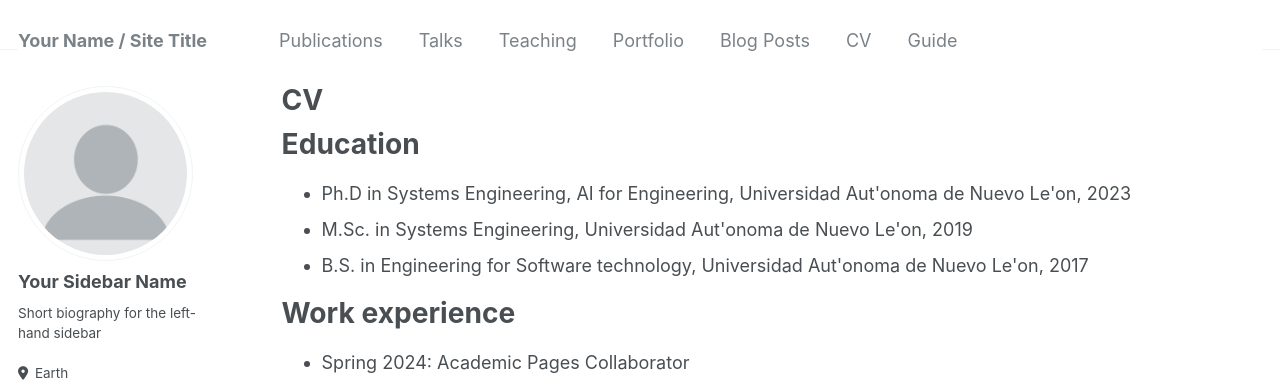
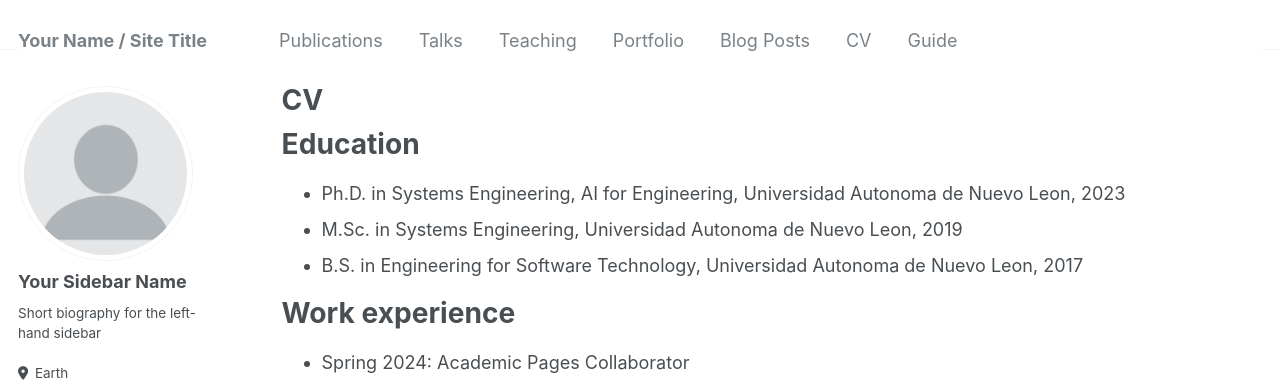
Before and after one commit to mayraberrones94/mayraberrones94.github.io, a Jekyll site: the page built from _pages/cv.md, in a window 1280 px wide and 900 px high. Shown: the top 382 px of the window. Built offline with Jekyll 4.4.1, drawn with Linux system fonts in a browser that asks for light colours; some web fonts are replaced.

Commit message:
Update cv.md

```diff
--- a/_pages/cv.md
+++ b/_pages/cv.md
@@ -11,9 +11,9 @@ redirect_from:
 
 Education
 ======
-* Ph.D in Systems Engineering, AI for Engineering, Universidad Aut\'onoma de Nuevo Le\'on, 2023
-* M.Sc. in Systems Engineering, Universidad Aut\'onoma de Nuevo Le\'on, 2019
-* B.S. in Engineering for Software technology, Universidad Aut\'onoma de Nuevo Le\'on, 2017
+* Ph.D. in Systems Engineering, AI for Engineering, Universidad Autonoma de Nuevo Leon, 2023
+* M.Sc. in Systems Engineering, Universidad Autonoma de Nuevo Leon, 2019
+* B.S. in Engineering for Software Technology, Universidad Autonoma de Nuevo Leon, 2017
 
 Work experience
 ======
```
